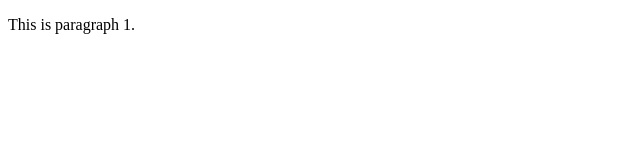
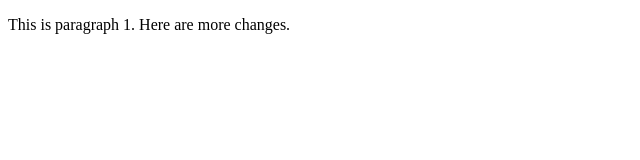
Before and after one commit to mikewatters/semantic-elements, a plain HTML site: page index.html in a window 1280 px wide. Shown: the whole page, without its empty margins (0-640 px from the left). Drawn offline with Linux system fonts and the light colour scheme.

Commit message:
Adds more content

```diff
--- a/index.html
+++ b/index.html
@@ -5,6 +5,6 @@
     <title>Mike's website</title>
   </head>
   <body>
-    <p>This is paragraph 1.</p>
+    <p>This is paragraph 1. Here are more changes.</p>
   </body>
 </html>
```
